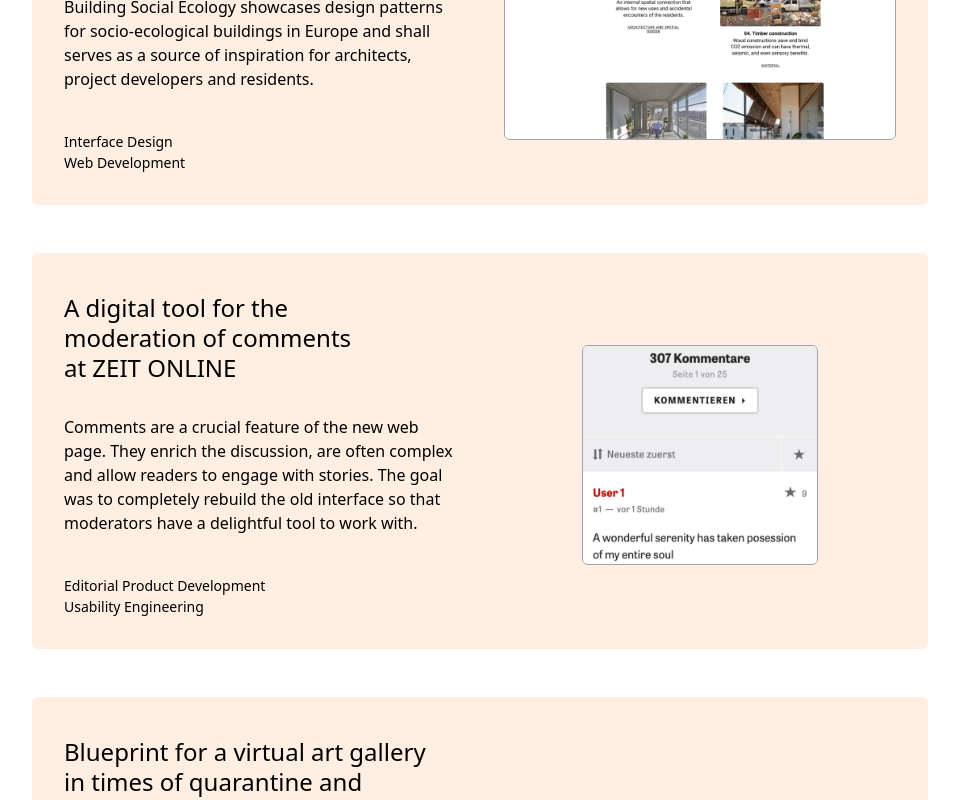
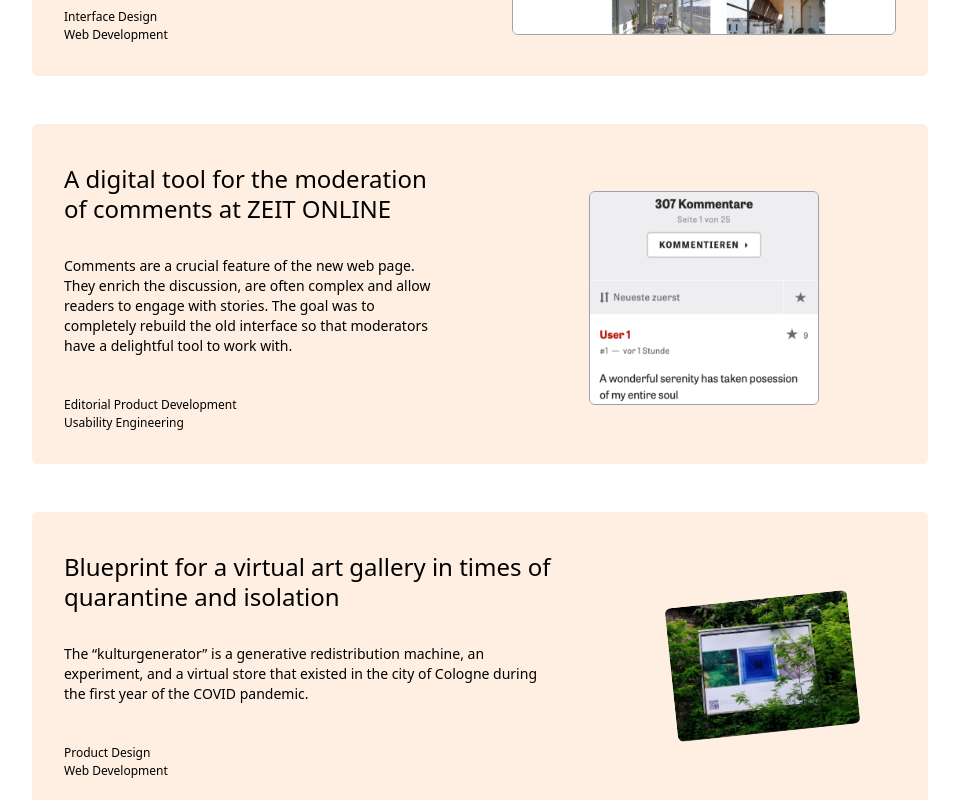
Before and after one commit to milanbargiel/portfolio, a Next.js app: page / in a window 1280 px wide. Shown: the part 1180-1980 px from the top of the page, without its empty margins (160-1119 px from the left). Built offline with nearby package versions, Linux system fonts and the light colour scheme.

Commit message:
Finetune desktop styles

```diff
--- a/components/project-list.js
+++ b/components/project-list.js
@@ -38,7 +38,7 @@ export default function ProjectList() {
         wideTextBox={true}
         image={kulturgeneratorPic}
         imageAlt="Poster from the online art gallery in the streets of Cologne, Germany"
-        imageStyles="ml-2 w-1/2 -rotate-6 rounded-md"
+        imageStyles="ml-2 w-1/2 -rotate-6 rounded-md md:w-2/3"
       ></Project>
     </div>
   )
--- a/components/project.js
+++ b/components/project.js
@@ -8,17 +8,17 @@ export default function Project(props) {
     <article className="px-4 pt-8 pb-4 mb-12 rounded-md bg-apricot md:px-8 md:pb-8 md:pt-10 md:flex">
       <div
         className={`md:flex md:flex-col md:mr-8 ${
-          props.wideTextBox ? 'md:w-7/12' : 'md:w-1/2'
+          props.wideTextBox ? 'md:w-3/4' : 'md:w-1/2'
         }`}
       >
-        <ul className="text-sm mb-6 leading-normal md:order-last md:mb-0">
+        <ul className="text-xs mb-6 leading-normal md:order-last md:mb-0">
           {roleItems}
         </ul>
-        <h3 className="text-2xl leading-tight mb-8 md:w-4/5">{props.title}</h3>
-        <div className="mb-10">{props.description}</div>
+        <h3 className="text-2xl leading-tight mb-8">{props.title}</h3>
+        <div className="text-sm mb-10">{props.description}</div>
       </div>
       <div
-        className={`md:flex md:items-center md:justify-center md:ml-4 ${
+        className={`md:flex md:items-center md:justify-center md:ml-8 ${
           props.wideTextBox ? 'md:w-5/12' : 'md:w-1/2'
         }`}
       >
```
